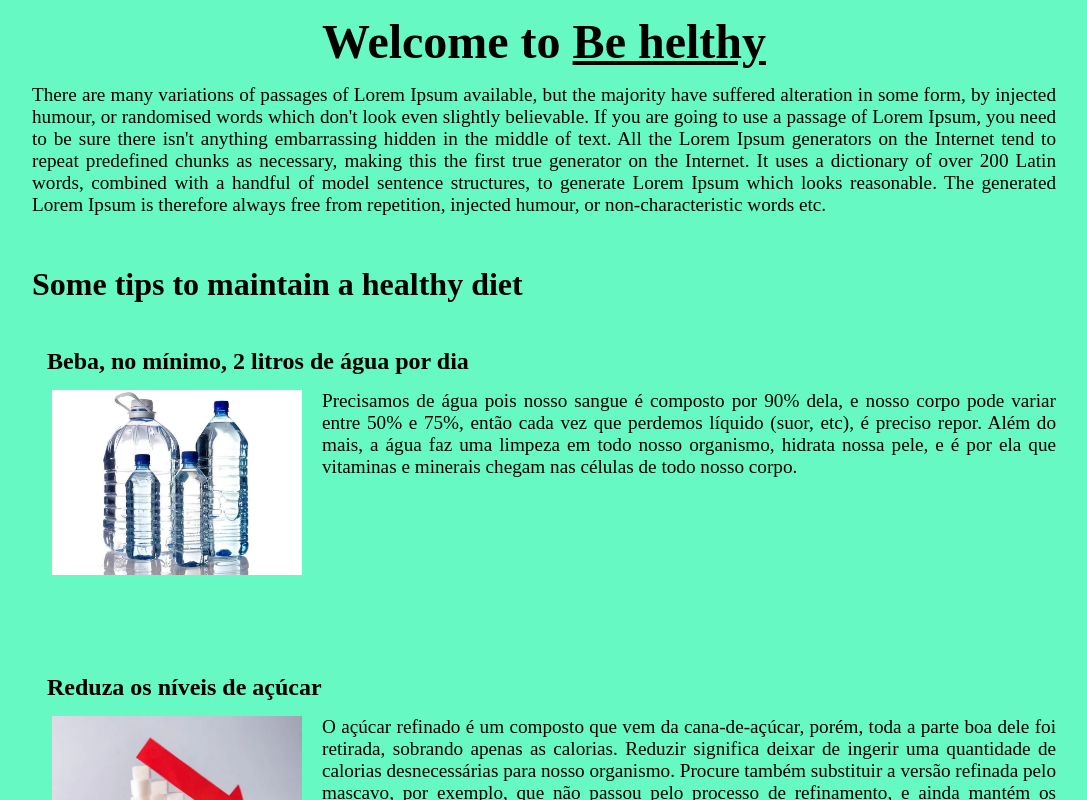
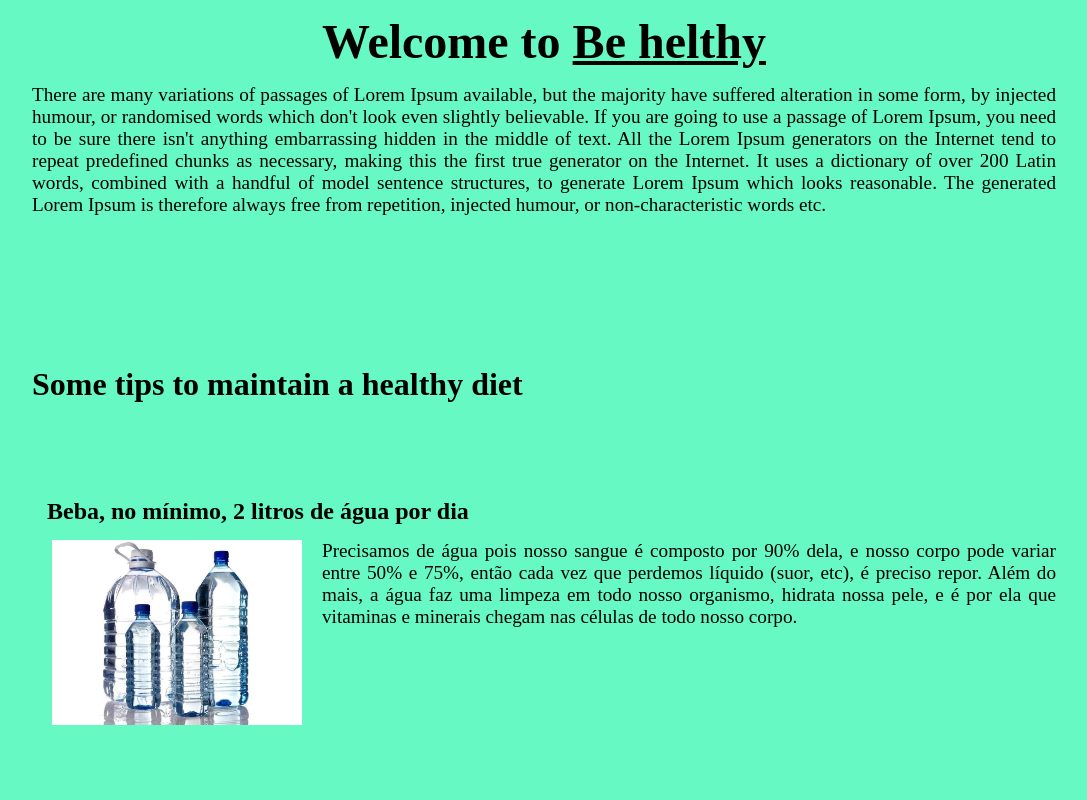
Before and after one commit to VTramon/Be-healthy, a Next.js app: page / in a window 1280 px wide. Shown: the part 300-1100 px from the top of the page, without its empty margins (96-1183 px from the left). Built offline with nearby package versions, Linux system fonts and the light colour scheme; a web font is replaced by a local one.

Commit message:
changed the globalstyles to standardize the <h*> tags

```diff
--- a/src/Styles/GlobalStyles.scss
+++ b/src/Styles/GlobalStyles.scss
@@ -37,3 +37,16 @@ body,
   align-items: center;
   overflow-x: hidden;
 }
+
+h2 {
+  font-size: 3em;
+}
+
+h3 {
+  font-size: 2em;
+  margin-bottom: 50px;
+}
+
+h4 {
+  font-size: 1.5em;
+}
--- a/src/components/Tips/index.module.scss
+++ b/src/components/Tips/index.module.scss
@@ -4,11 +4,10 @@
   display: flex;
   flex-direction: column;
   justify-content: space-between;
+  margin-bottom: 150px;
 
   h3 {
-    font-size: 2em;
     font-weight: 700;
-    // margin-bottom: 50px;
   }
 }
 
@@ -22,7 +21,6 @@
     margin: 30px 0;
 
     h4 {
-      font-size: 1.5em;
       margin: 15px;
       height: 20%;
     }
--- a/src/components/Tips/index.tsx
+++ b/src/components/Tips/index.tsx
@@ -2,7 +2,7 @@ import styles from './index.module.scss'
 
 const Tips = () => {
   return (
-    <div className={styles.tips}>
+    <section className={styles.tips}>
       <h3>Some tips to maintain a healthy diet</h3>
 
       <ol className={styles.tipsList}>
@@ -99,7 +99,7 @@ const Tips = () => {
           </p>
         </li>
       </ol>
-    </div>
+    </section>
   )
 }
 
--- a/src/components/Welcome/index.module.scss
+++ b/src/components/Welcome/index.module.scss
@@ -1,9 +1,8 @@
 .welcome {
-  margin-bottom: 50px;
+  margin-bottom: 150px;
   width: 100%;
 
   h2 {
-    font-size: 3em;
     margin-bottom: 15px;
     text-align: center;
   }
--- a/src/components/Welcome/index.tsx
+++ b/src/components/Welcome/index.tsx
@@ -2,7 +2,7 @@ import styles from './index.module.scss'
 
 const Welcome = () => {
   return (
-    <div className={styles.welcome}>
+    <section className={styles.welcome}>
       <h2>
         Welcome to <u>Be helthy</u>
       </h2>
@@ -20,7 +20,7 @@ const Welcome = () => {
         generated Lorem Ipsum is therefore always free from repetition, injected
         humour, or non-characteristic words etc.
       </p>
-    </div>
+    </section>
   )
 }
 
```
